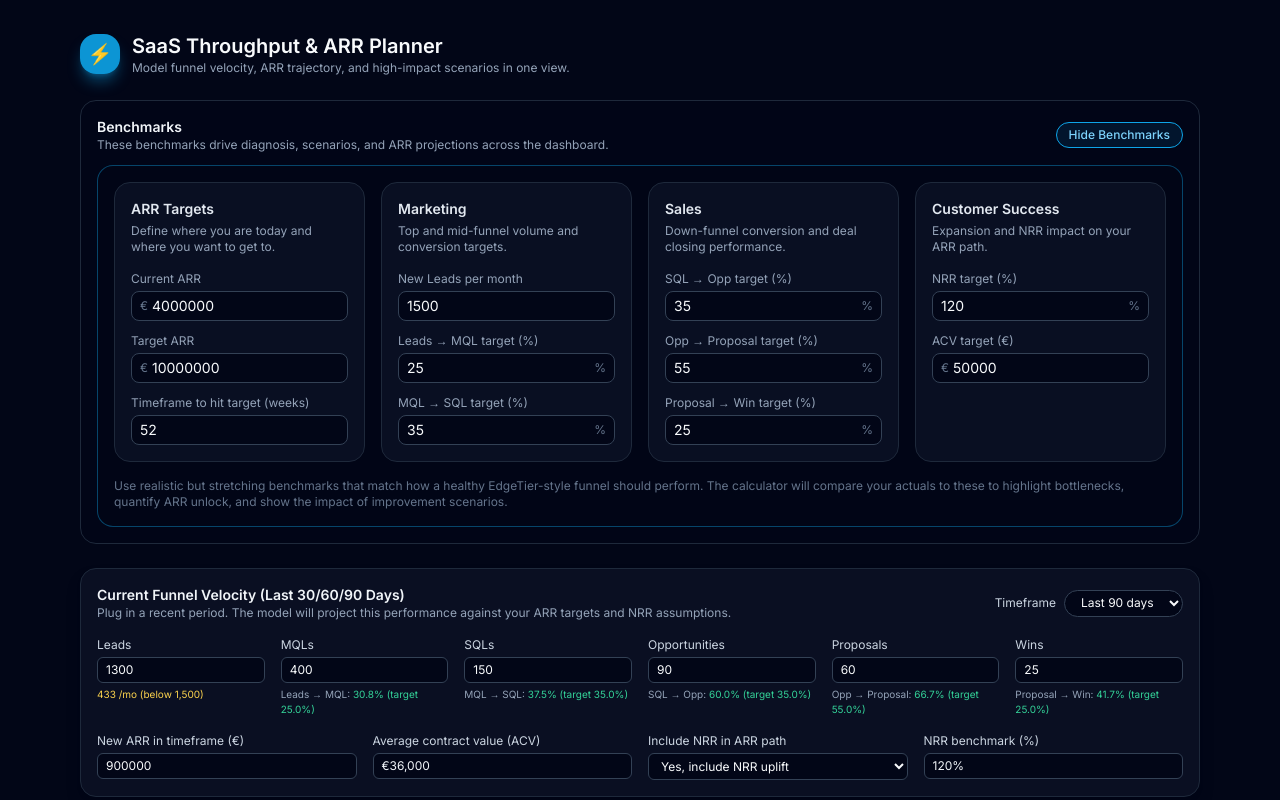
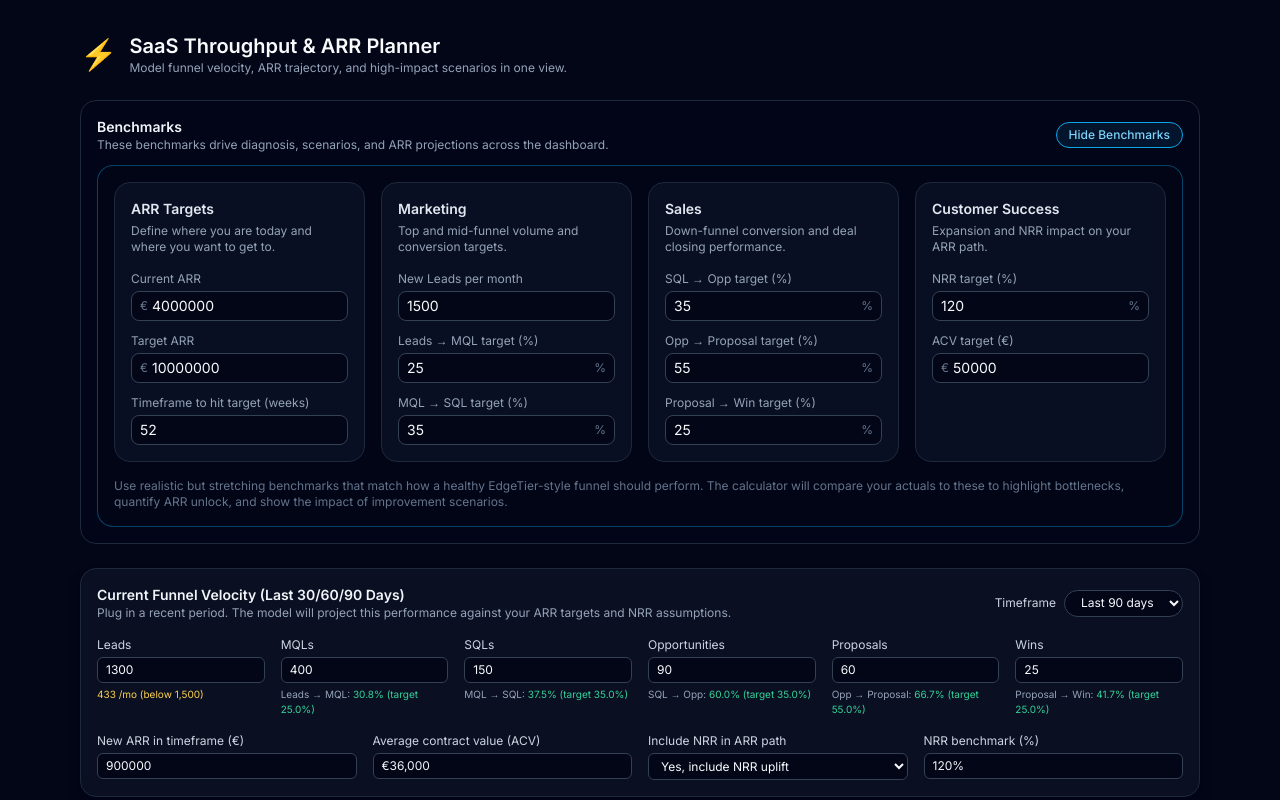
Before and after one commit to powerstephen/saas-throughput-tracker, a Next.js app: page / in a window 1280 px wide. Shown: the top 800 px of the page. Built offline with nearby package versions, Linux system fonts and the light colour scheme.

Commit message:
Update page.tsx

```diff
--- a/app/page.tsx
+++ b/app/page.tsx
@@ -37,9 +37,8 @@ const HomePage: React.FC = () => {
         {/* Header with lightning icon */}
         <header className="flex items-start justify-between gap-4">
           <div className="flex items-center gap-3">
-            <div className="flex h-10 w-10 items-center justify-center rounded-2xl bg-sky-500/90 text-xl text-slate-950 shadow-lg shadow-sky-500/40">
-              ⚡
-            </div>
+            {/* Bigger lightning, no background */}
+            <span className="text-3xl">⚡</span>
             <div>
               <h1 className="text-xl font-semibold">
                 SaaS Throughput & ARR Planner
```
